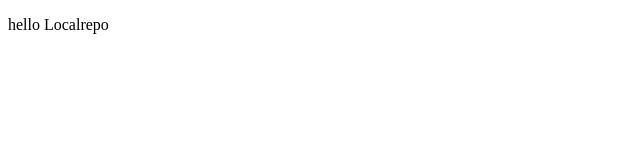
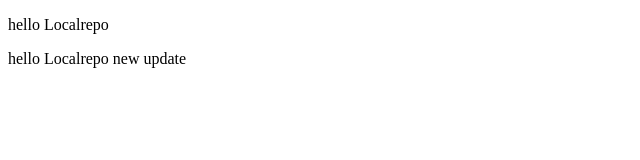
Before and after one commit to Amarjeet-Coder/LocalRepo, a plain HTML site: page index.html in a window 1280 px wide. Shown: the whole page, without its empty margins (0-640 px from the left). Drawn offline with Linux system fonts and the light colour scheme.

Commit message:
ADD updater

```diff
--- a/index.html
+++ b/index.html
@@ -1,3 +1,4 @@
 <!DOCTYPE html>
  <p>hello Localrepo</p>
+ <p>hello Localrepo new update</p>
 </html>
```
